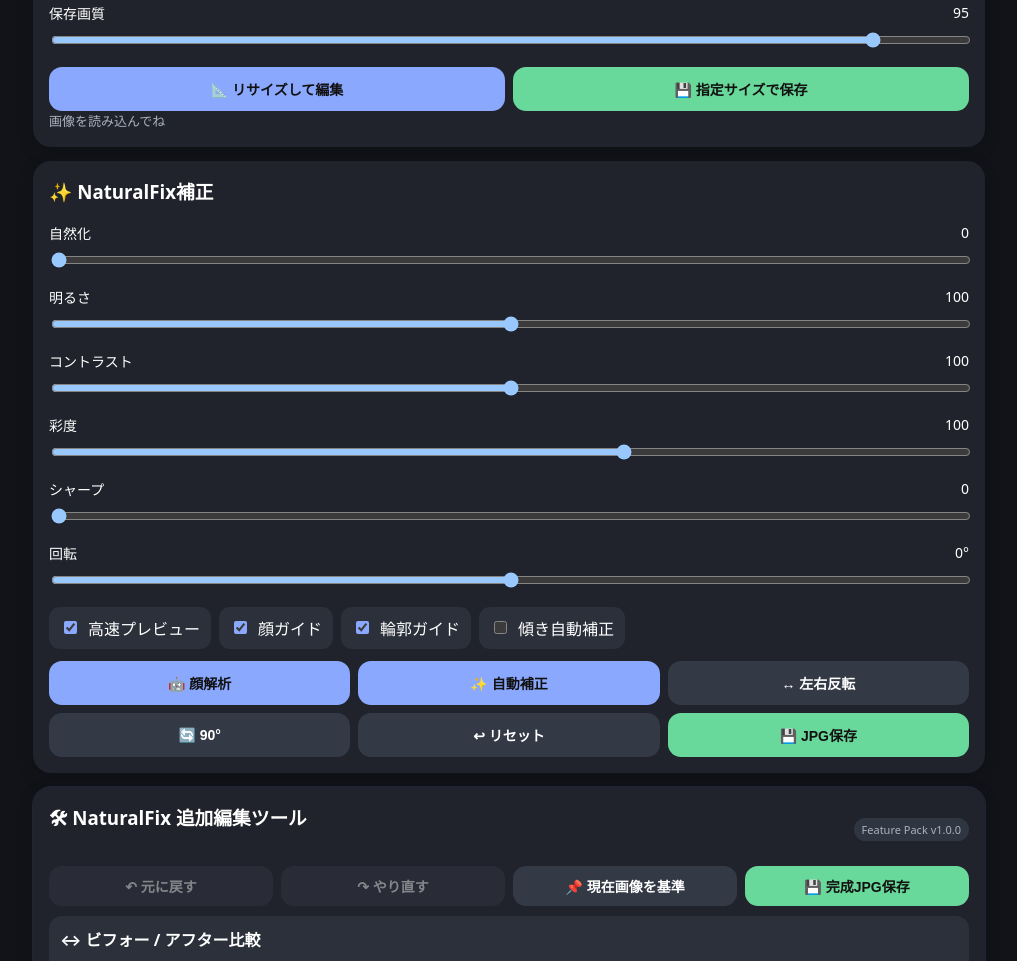
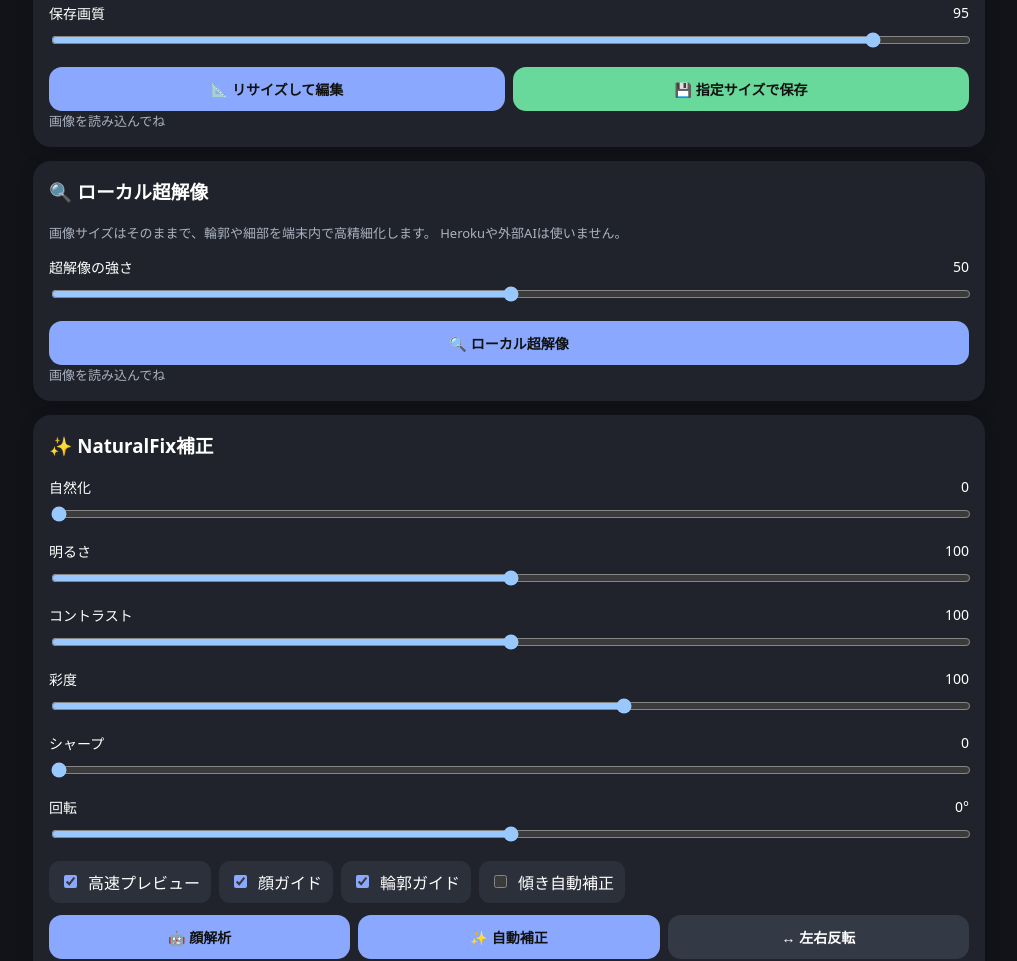
Before and after one commit to schanghong60-rgb/NaturalFix, a website: page public/index.html in a window 1280 px wide. Shown: the part 1658-2619 px from the top of the page, without its empty margins (131-1148 px from the left). Drawn offline with Linux system fonts and the light colour scheme; no server answers.

Commit message:
Add local super resolution UI

```diff
--- a/public/index.html
+++ b/public/index.html
@@ -261,7 +261,46 @@
     画像を読み込んでね
   </div>
   </section>
+<section class="card" id="superResolutionStudio">
+  <h3>🔍 ローカル超解像</h3>
 
+  <p class="note">
+    画像サイズはそのままで、輪郭や細部を端末内で高精細化します。
+    Herokuや外部AIは使いません。
+  </p>
+
+  <div class="control">
+    <label>
+      <span>超解像の強さ</span>
+      <span id="superResolutionStrengthValue">50</span>
+    </label>
+
+    <input
+      id="superResolutionStrength"
+      type="range"
+      min="0"
+      max="100"
+      step="1"
+      value="50"
+    >
+  </div>
+
+  <button
+    id="superResolutionButton"
+    class="primary"
+    type="button"
+    style="width:100%"
+  >
+    🔍 ローカル超解像
+  </button>
+
+  <div
+    id="superResolutionStatus"
+    class="status"
+  >
+    画像を読み込んでね
+  </div>
+</section>
   <section class="card">
     <h3>✨ NaturalFix補正</h3>
     <div class="control"><label><span>自然化</span><span id="naturalValue">0</span></label><input id="natural" type="range" min="0" max="100" value="0"></div>
```
